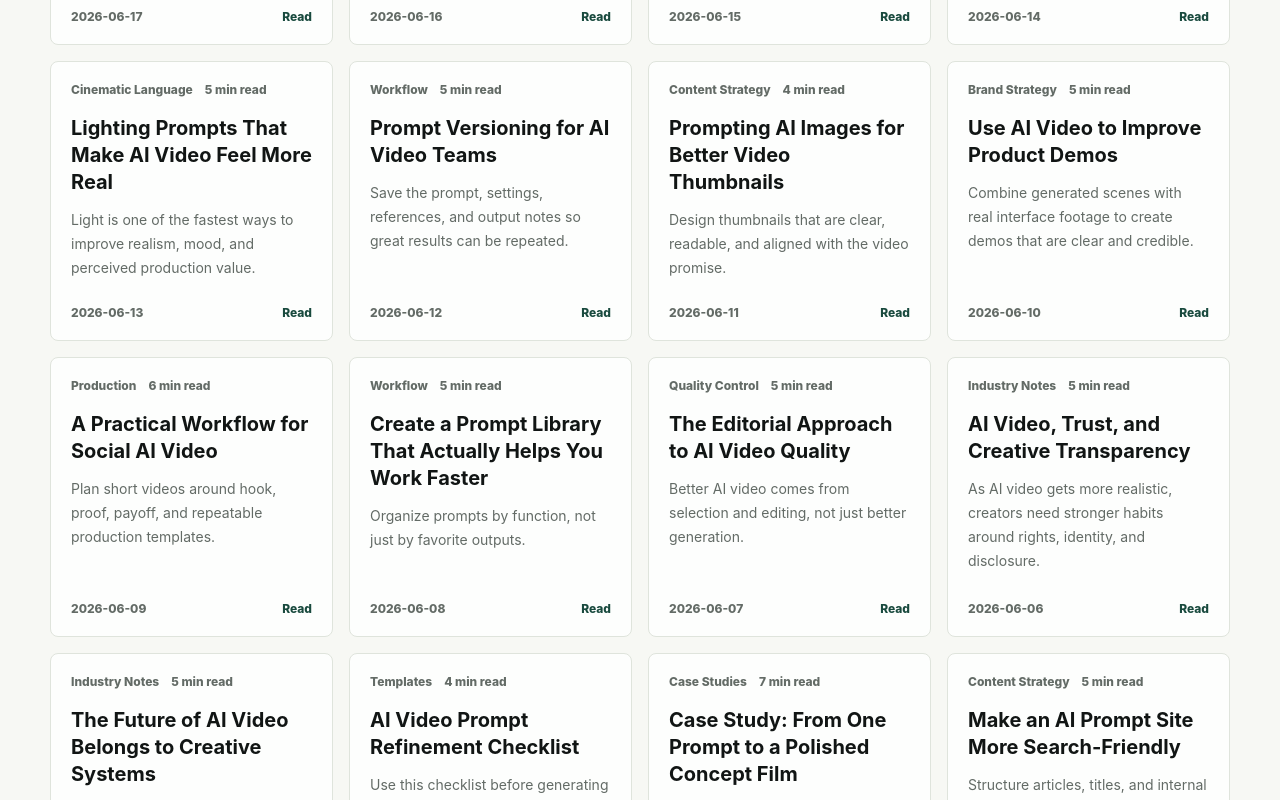
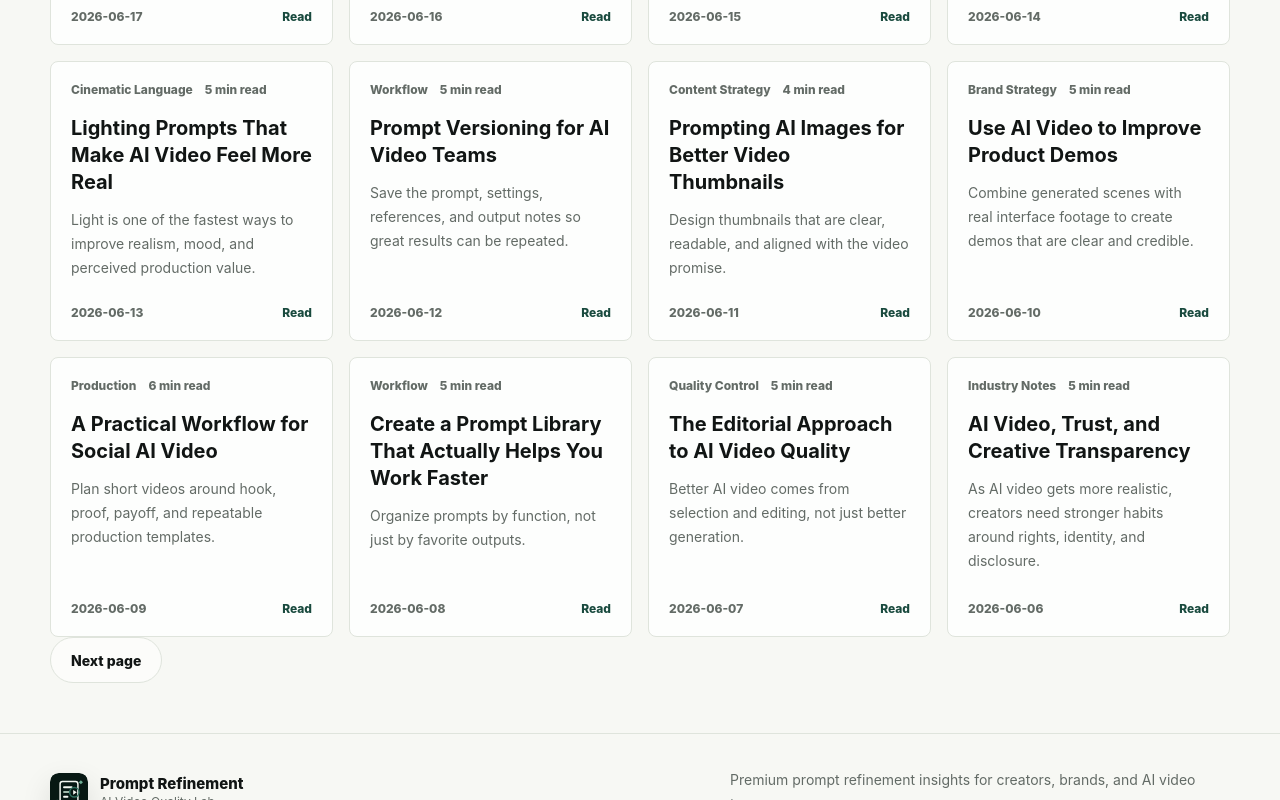
Before and after one commit to zw19940813-bot/AI-Prompts, a Next.js app: page /articles in a window 1280 px wide. Shown: the part 1249-2049 px from the top of the page. Built offline with nearby package versions, Linux system fonts and the light colour scheme; no server answers.

Commit message:
Update page.tsx

```diff
--- a/app/articles/page.tsx
+++ b/app/articles/page.tsx
@@ -13,7 +13,7 @@ export const metadata: Metadata = {
 export const revalidate = 60;
 
 export default async function ArticlesPage() {
-  const articles = await getAllArticles();
+  const articles = (await getAllArticles()).slice(0, 20);
 
   return (
     <>
@@ -25,10 +25,15 @@ export default async function ArticlesPage() {
           <p>Explore every guide, framework, and case study in the AI Prompt Refinement library.</p>
         </section>
         <section className="section">
-          <div className="article-grid">
+          <div className="article-grid article-archive-grid">
             {articles.map((article) => (
               <ArticleCard key={article.slug} article={article} />
             ))}
+          </div>
+          <div className="pagination-row">
+            <a className="secondary-action" href="/articles?next=2">
+              Next page
+            </a>
           </div>
         </section>
       </main>
```
